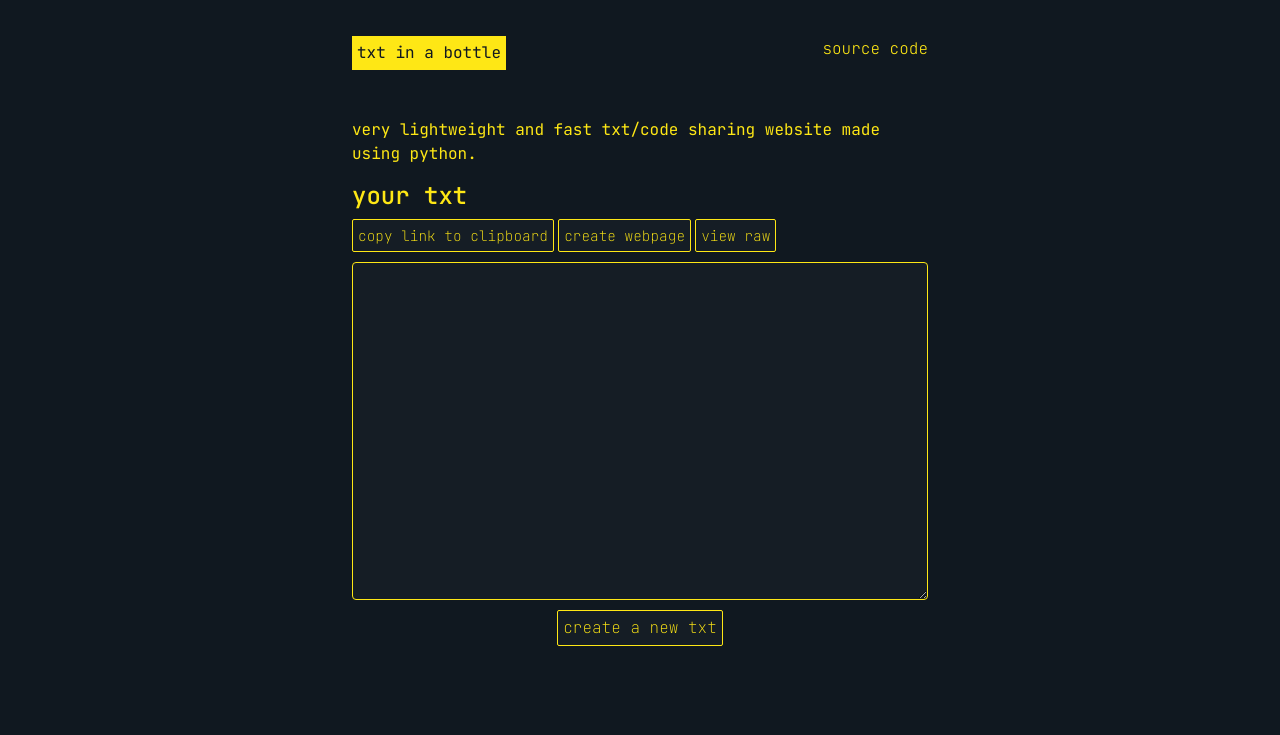
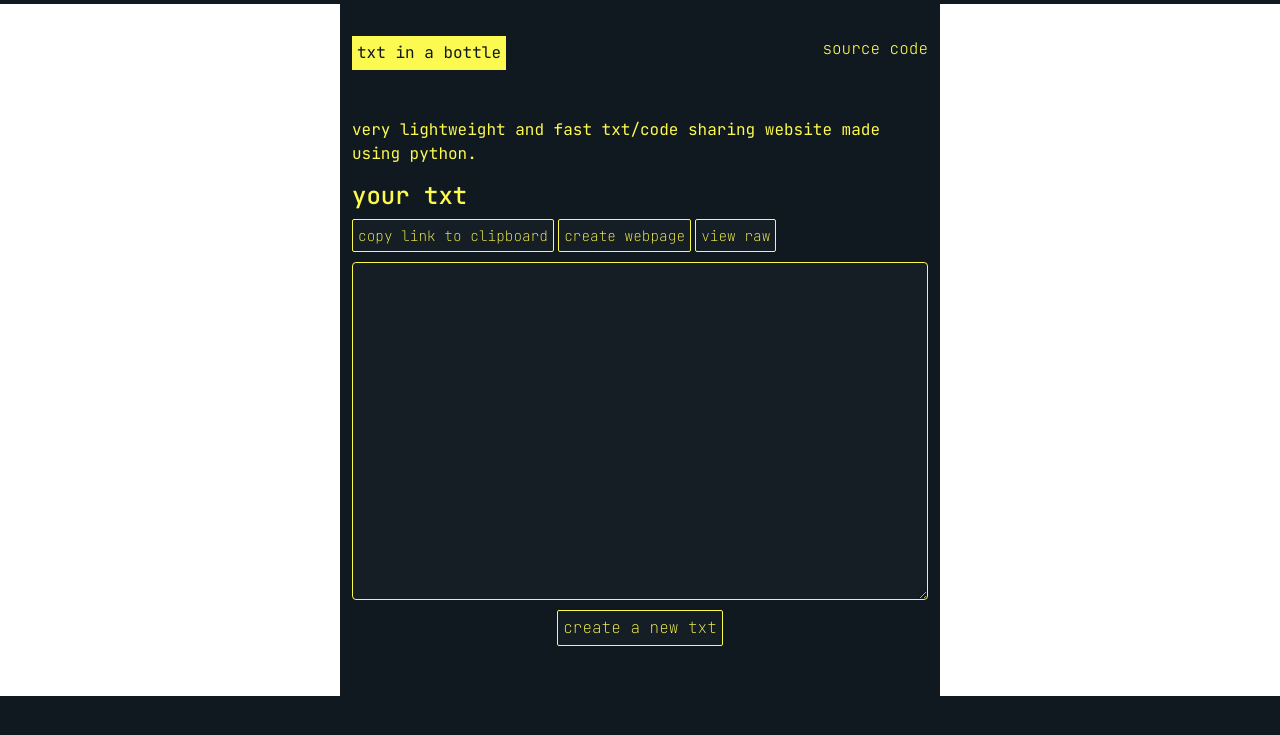
Before and after one commit to i3p9/txt-in-a-bottle, a Flask app: page /1/ in a window 1280 px wide. Shown: the top 735 px of the page. Run offline with Flask 2, Linux system fonts and the light colour scheme; data that the repository does not hold is empty.

Commit message:
fix(style): overhaul styling with vars

```diff
--- a/static/styles/main.css
+++ b/static/styles/main.css
@@ -1,66 +1,108 @@
 @import url('https://fonts.googleapis.com/css2?family=JetBrains+Mono:ital,wght@0,100;0,200;0,300;0,400;0,500;0,600;1,100;1,200;1,300;1,400;1,500;1,600&display=swap');
+
+/* Variables */
+:root {
+    --bg-color: #101820;
+    --bg-color-light: #2e455c;
+    --theme-color: #FCF951FF;
+    --island-green: #2BAE66FF;
+    --theme-light: #FEE715;
+    --form-text: #DCE4EC;
+    --form-text-dark: #bdccdb;
+  }
 
 /* Global CSS */
 
 html {
-    max-width: 600px;
-    margin: 0 auto;
-    background-color: #101820;
-    color: #FEE715;
+    background-color: var(--bg-color);
+    color: var(--theme-color);
     font-family: 'Jetbrains Mono', monospace;
 }
 
 .container {
+    max-width: 600px;
+    margin: 0 auto;
     padding-top: 2rem;
-    background-color: #101820;
+    background-color: var(--bg-color);
+}
+
+::selection {
+    color: var(--form-text-dark);
+    background: var(--bg-color-light);
+    color: var(--bg-color);
+    background: var(--theme-color);
+}
+
+#homepageui {
+    background-color: var(--bg-color);
 }
 
 h4 {
     font-family: 'Jetbrains Mono', monospace;
-    color: #FEE715;
+    color: var(--theme-color);
 }
 p {
     font-family: 'Jetbrains Mono', monospace;
-    color: #FEE715;
+    color: var(--theme-color);
 }
 
 nav p {
     text-align: left;
     text-decoration: none;
-    color: #101820;
+    color: var(--bg-color);
     margin-right: 20px;
     padding: 5px;
     font-family: 'Jetbrains Mono', monospace;
     font-weight: 200;
-    color: #FEE715;
+    color: var(--theme-color);
 
 }
 
 a{
     text-align: right;
     text-decoration: none;
-    color: #101820;
+    color: var(--bg-color);
     /* margin-right: 20px; */
     /* padding: 5px; */
     font-family: 'Jetbrains Mono', monospace;
     font-weight: 200;
-    color: #FEE715;
+    color: var(--theme-color);
 }
 
 .nav-title {
-    background-color: #FEE715;
-    color: #101820;
+    background-color: var(--theme-color);
+    color: var(--bg-color);
     font-weight: 400;
 }
 
+.nav-title-showtxt {
+    background-color: var(--theme-color);
+    color: var(--bg-color);
+    font-weight: 400;
+    font-size: 1.2rem;
+    margin-bottom: 5px;
+    box-sizing:content-box !important;
+}
+
+.nav-title-showtxt::after {
+    box-sizing:content-box !important;
+}
+
+.nav-title-showtxt::before {
+    box-sizing:content-box !important;
+}
+
+.nav-title-showtxt * {
+    box-sizing: content-box !important;
+}
 .form-group{
-    color: #FEE715;
+    color: var(--theme-color);
 }
 
 .form-control{
     background-color: #151D25 !important;
     color: #DCE4EC !important;
-    border: 1px solid #FEE715 !important;
+    border: 1px solid var(--theme-color) !important;
     font-size: 0.9rem;
     outline: 0 none;
 }
@@ -71,8 +113,8 @@
 
 .custom-button {
     background-color: #151D25;
-    color: #FEE715;
-    border: 1px solid #FEE715;
+    color: var(--theme-color);
+    border: 1px solid var(--theme-color);
     font-family: 'Jetbrains Mono', monospace;
     font-weight: 100;
     text-align: justify;
@@ -89,8 +131,8 @@
 
 .custom-button-no-bottom {
     background-color: #151D25;
-    color: #FEE715;
-    border: 1px solid #FEE715;
+    color: var(--theme-color);
+    border: 1px solid var(--theme-color);
     font-family: 'Jetbrains Mono', monospace;
     font-weight: 100;
     text-align: justify;
@@ -117,7 +159,7 @@
     height: 1px;
     bottom: 0;
     left: 0;
-    background-color: #FEE715;
+    background-color: var(--theme-color);
     transform-origin: bottom right;
     transition: transform 0.25s ease-out;
 }
```
Also changed, not shown: other parts of static/styles/main.css (+119 -1 lines).
